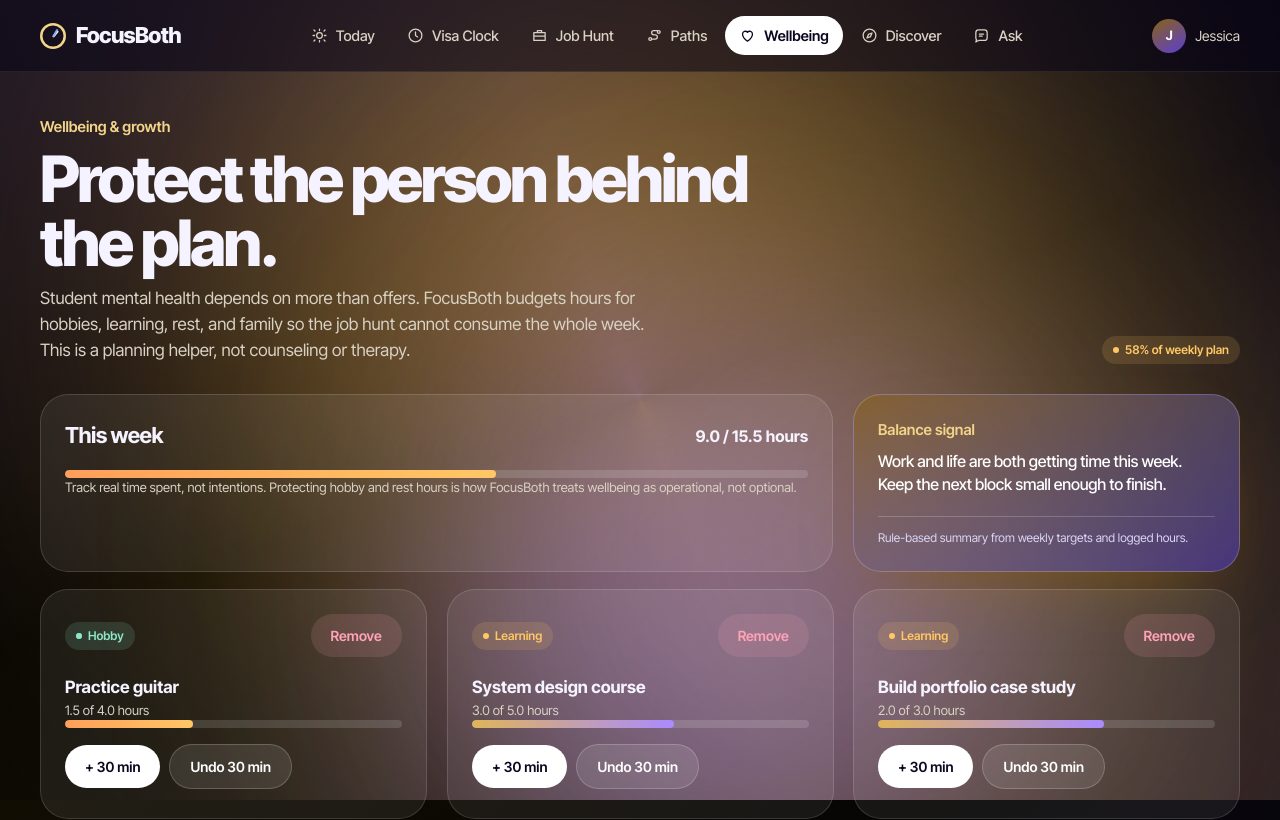
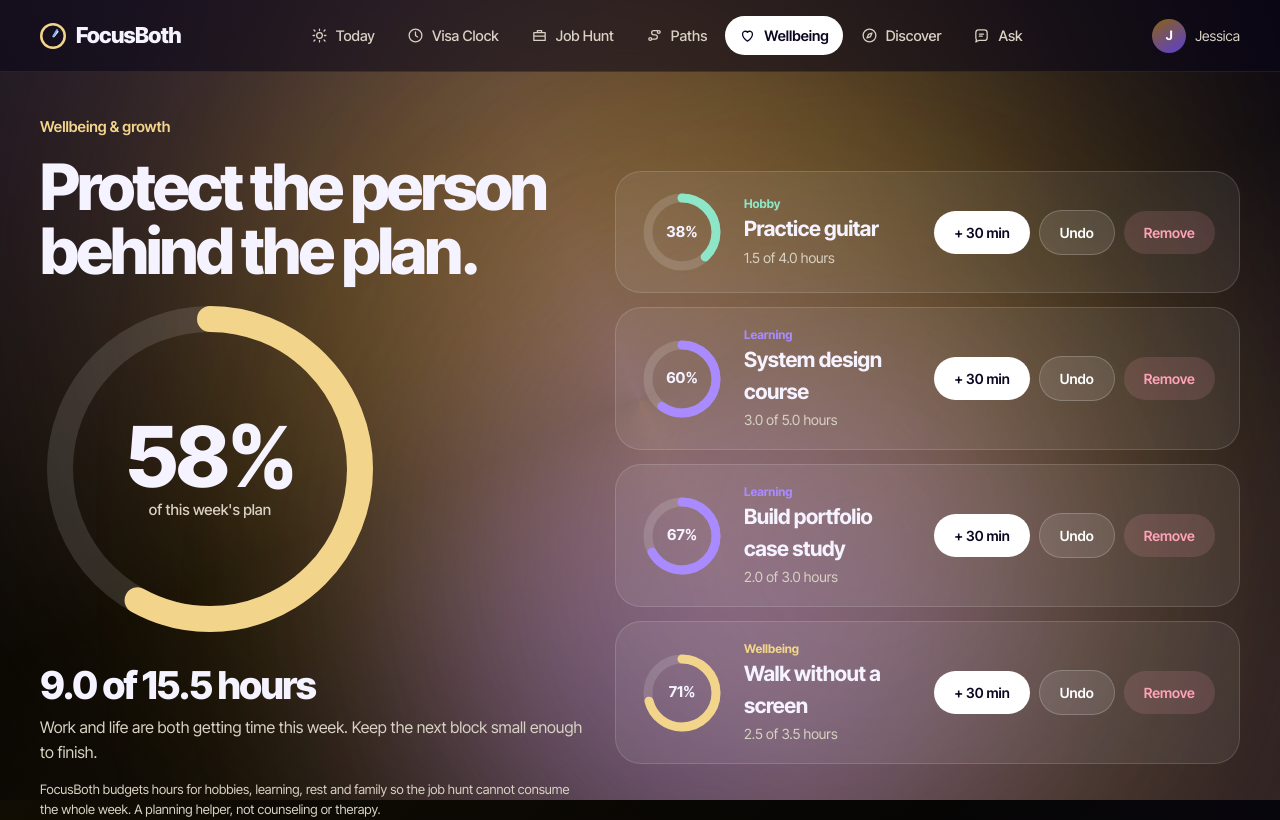
Before and after one commit to Krupajessica/focusboth, a Next.js app in the folder focusboth-part1/: page /growth in a window 1280 px wide. Shown: the top 820 px of the page. Built offline with nearby package versions, Linux system fonts and the light colour scheme.

Commit message:
Wellbeing: rings layout

```diff
--- a/focusboth-part1/app/growth/page.tsx
+++ b/focusboth-part1/app/growth/page.tsx
@@ -1,7 +1,6 @@
 "use client";
 
 import { FormEvent, useEffect, useMemo, useState } from "react";
-import { PageHead, Progress, Status } from "@/components/ui";
 
 type GrowthGoal = {
   id: string;
@@ -74,58 +73,65 @@ export default function GrowthPage() {
   );
   const percent = totals.target ? Math.round((totals.completed / totals.target) * 100) : 0;
 
+  const BIG = 2 * Math.PI * 150;
+  const SMALL = 2 * Math.PI * 34;
+  const tone = (c: GrowthGoal["category"]) => (c === "Hobby" ? "#8ee6c8" : c === "Learning" ? "#a98bff" : "#f2d58a");
+
   return (
     <div className="content">
-      <PageHead
-        eyebrow="Wellbeing & growth"
-        title="Protect the person behind the plan."
-        description="Student mental health depends on more than offers. FocusBoth budgets hours for hobbies, learning, rest, and family so the job hunt cannot consume the whole week. This is a planning helper, not counseling or therapy."
-        action={<Status tone={percent >= 75 ? "good" : "warn"}>{percent}% of weekly plan</Status>}
-      />
-
-      <div className="grid grid-3" style={{ marginBottom: 18 }}>
-        <section className="card span-2">
-          <div className="card-head">
-            <h2>This week</h2>
-            <strong>{totals.completed.toFixed(1)} / {totals.target.toFixed(1)} hours</strong>
+      <div className="wellgrid">
+        <section className="wellhero">
+          <div className="eyebrow">Wellbeing &amp; growth</div>
+          <h1>Protect the person behind the plan.</h1>
+          <div className="wellring-row">
+            <div className="wellring">
+              <svg width="340" height="340" viewBox="0 0 340 340" aria-hidden="true">
+                <circle cx="170" cy="170" r="150" fill="none" stroke="rgba(255,255,255,.12)" strokeWidth="26" />
+                <circle className="ringarc" cx="170" cy="170" r="150" fill="none" stroke="var(--lime)" strokeWidth="26" strokeLinecap="round"
+                  strokeDasharray={BIG} strokeDashoffset={BIG * (1 - Math.min(100, percent) / 100)} transform="rotate(-90 170 170)" style={{ ["--ring" as string]: BIG }} />
+              </svg>
+              <div className="dial-center"><b>{percent}%</b><span>of this week&apos;s plan</span></div>
             </div>
-          <Progress value={percent} warning={percent < 60} />
-          <p className="notice">
-            Track real time spent, not intentions. Protecting hobby and rest hours is how FocusBoth treats wellbeing as operational, not optional.
-          </p>
-        </section>
-        <section className="card dark">
-          <div className="eyebrow" style={{ color: "var(--lime)" }}>Balance signal</div>
-          <p className="brief" style={{ fontSize: 16, marginTop: 8 }}>
+            <div>
+              <div className="wellhours">{totals.completed.toFixed(1)} of {totals.target.toFixed(1)} hours</div>
+              <p className="lead" style={{ fontSize: 16 }}>
                 {percent < 50
                   ? "Wellbeing hours are being squeezed. Protect a short walk, a hobby block, or a family call before adding another application session."
                   : "Work and life are both getting time this week. Keep the next block small enough to finish."}
               </p>
-          <div className="source">Rule-based summary from weekly targets and logged hours.</div>
+            </div>
+          </div>
+          <p className="notice">FocusBoth budgets hours for hobbies, learning, rest and family so the job hunt cannot consume the whole week. A planning helper, not counseling or therapy.</p>
         </section>
-      </div>
 
-      <div className="grid grid-3" style={{ marginBottom: 18 }}>
+        <section className="goallist">
           {goals.map((goal) => {
             const goalPercent = Math.round((goal.completed / goal.weeklyTarget) * 100);
             return (
-            <article className="card growth-card" key={goal.id}>
-              <div className="card-head">
-                <Status tone={goal.category === "Hobby" ? "good" : goal.category === "Learning" ? "warn" : "neutral"}>
-                  {goal.category}
-                </Status>
-                <button className="btn danger" onClick={() => persist(goals.filter((item) => item.id !== goal.id))}>Remove</button>
+              <article className="goalrow" key={goal.id}>
+                <div className="miniring">
+                  <svg width="84" height="84" viewBox="0 0 84 84" aria-hidden="true">
+                    <circle cx="42" cy="42" r="34" fill="none" stroke="rgba(255,255,255,.14)" strokeWidth="9" />
+                    <circle cx="42" cy="42" r="34" fill="none" stroke={tone(goal.category)} strokeWidth="9" strokeLinecap="round"
+                      strokeDasharray={SMALL} strokeDashoffset={SMALL * (1 - Math.min(100, goalPercent) / 100)} transform="rotate(-90 42 42)" style={{ transition: "stroke-dashoffset .5s ease" }} />
+                  </svg>
+                  <span>{goalPercent}%</span>
                 </div>
-              <h3 style={{ fontSize: 17 }}>{goal.title}</h3>
-              <p className="notice">{goal.completed.toFixed(1)} of {goal.weeklyTarget.toFixed(1)} hours</p>
-              <Progress value={goalPercent} warning={goalPercent < 50} />
-              <div className="actions" style={{ marginTop: 16 }}>
+                <div className="goalinfo">
+                  <small style={{ color: tone(goal.category) }}>{goal.category}</small>
+                  <strong>{goal.title}</strong>
+                  <span>{goal.completed.toFixed(1)} of {goal.weeklyTarget.toFixed(1)} hours</span>
+                </div>
+                <div className="actions">
                   <button className="btn primary" onClick={() => addTime(goal.id, 0.5)}>+ 30 min</button>
-                <button className="btn secondary" onClick={() => addTime(goal.id, -0.5)} disabled={goal.completed === 0}>Undo 30 min</button>
+                  <button className="btn secondary" onClick={() => addTime(goal.id, -0.5)} disabled={goal.completed === 0}>Undo</button>
+                  <button className="btn danger" aria-label={`Remove ${goal.title}`} onClick={() => persist(goals.filter((item) => item.id !== goal.id))}>Remove</button>
                 </div>
               </article>
             );
           })}
+          {goals.length === 0 && <p className="notice">No goals yet. Add one below.</p>}
+        </section>
       </div>
 
       <form className="card" onSubmit={addGoal}>
```
Lines whose indentation alone changed are shown as unchanged.
